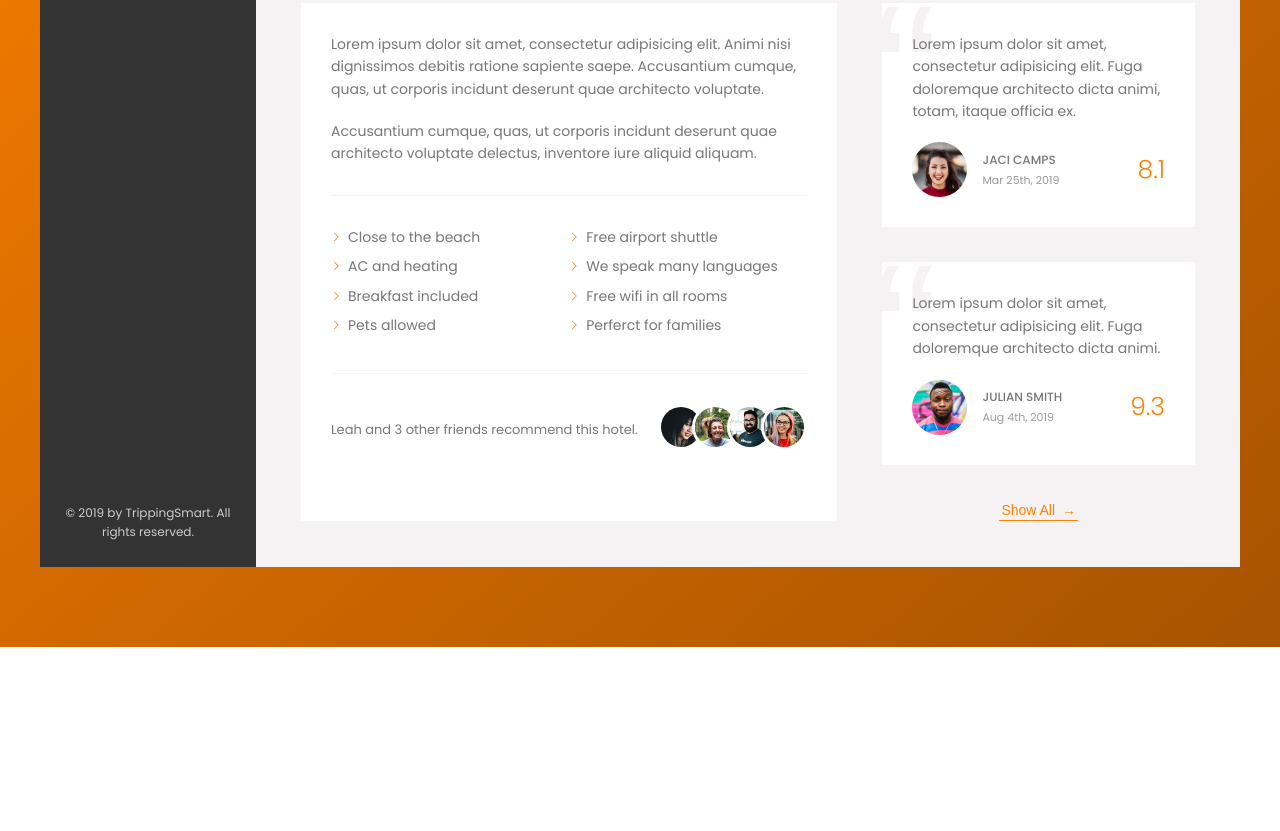
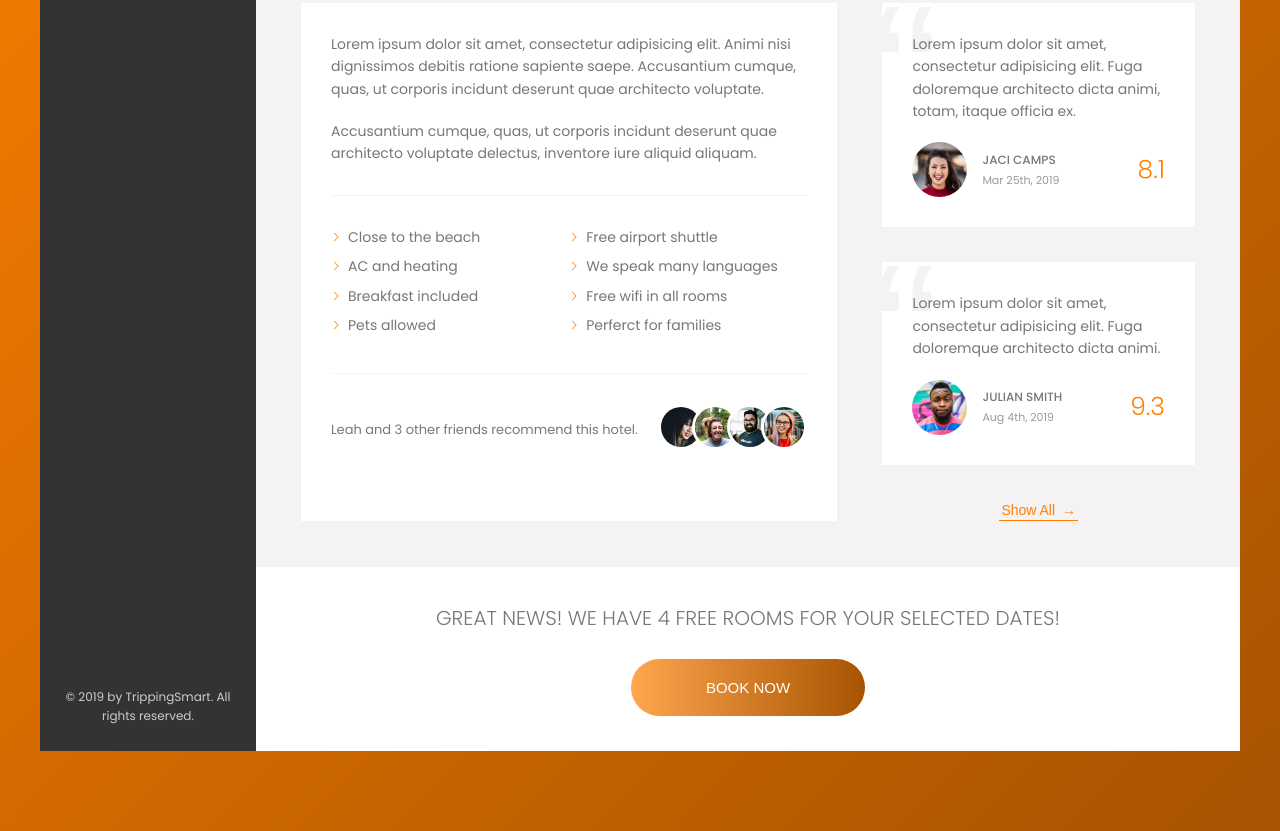
Before and after one commit to MarcioBBS/TrippingSmart, a website: page index.html in a window 1280 px wide. Shown: the part 456-1287 px from the top of the page. Before the commit the page ends 1103 px from the top, so only its background shows below. Drawn offline with Linux system fonts and the light colour scheme.

Commit message:
added call to action - botton section

```diff
--- a/index.html
+++ b/index.html
@@ -202,6 +202,19 @@
 
                     </div>
 
+
+
+
+                    <div class="cta">
+                        <h2 class="cta__book-now">
+                            Great news! We have 4 free rooms for your selected dates!
+                        </h2>
+                        <button class="btn btn-cta">
+                            <span class="btn-cta__visible">Book now</span>
+                            <span class="btn-cta__invisible">Only 4 rooms left</span>
+                        </button>
+                    </div>
+
                 </main>
             </div>
         </div>
--- a/sass/components/_button.scss
+++ b/sass/components/_button.scss
@@ -1,8 +1,14 @@
 .btn {
     border: none;
-    font-size: inherit;
+    cursor: pointer;
+
+    &:focus {
+        outline: none;
+        animation: pulsate 1s infinite;
+    }
 
     &-inline {
+       font-size: inherit;
        color: var(--color-primary);
        border-bottom: 1px solid currentColor;
        padding: 2px;
@@ -25,10 +31,46 @@
                 margin-left: .8rem;
            }
        }
+    }
 
-       &:focus {
-           border: none;
-           animation: pulsate 1s infinite;
-       }
+    &-cta {
+        font-size: 1.5rem;
+        font-weight: 300;
+        text-transform: uppercase;
+        border-radius: 10rem;
+        background-image: linear-gradient(to right, var(--color-primary-light), var(--color-primary-dark));
+        color: var(--color-white);
+        position: relative;
+        overflow: hidden;
+
+        &:hover {
+            background-image: linear-gradient(to left, var(--color-primary-light), var(--color-primary-dark));
+        }
+
+        & > * {
+            display: inline-block;
+            height: 100%;
+            width: 100%;
+            transition: all .3s;
+        }
+
+        &__visible {
+            padding: 2rem 7.5rem;
+        }
+
+        &__invisible {
+            position: absolute;
+            left: 0;
+            top: -100%;
+            padding: 2rem 0;
+        }
+
+        &:hover &__visible {
+            transform: translateY(100%);
+        }
+
+        &:hover &__invisible {
+            top: 0;
+        }
     }
 }
--- /dev/null
+++ b/sass/components/_cta.scss
@@ -0,0 +1,11 @@
+.cta {
+    padding: 3.5rem 0 ;
+    text-align: center;
+
+    &__book-now {
+        font-size: 2rem;
+        font-weight: 300;
+        text-transform: uppercase;
+        margin-bottom: 2.5rem;
+    }
+}
--- a/sass/main.scss
+++ b/sass/main.scss
@@ -6,6 +6,7 @@
 @import "base/typography";
 
 @import "components/button";
+@import "components/cta";
 @import "components/galery";
 @import "components/overview";
 @import "components/search";
```
Also changed, not shown: css/style.css.
